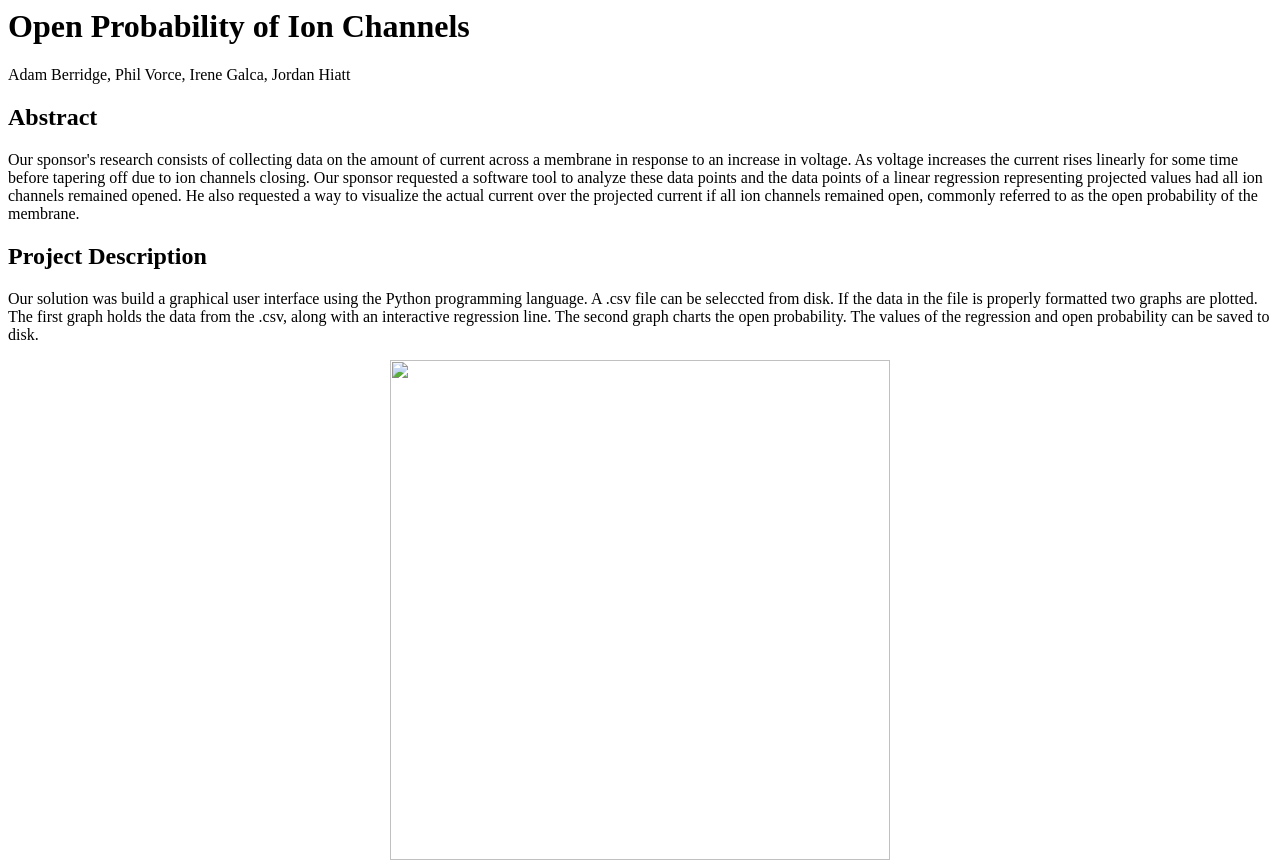
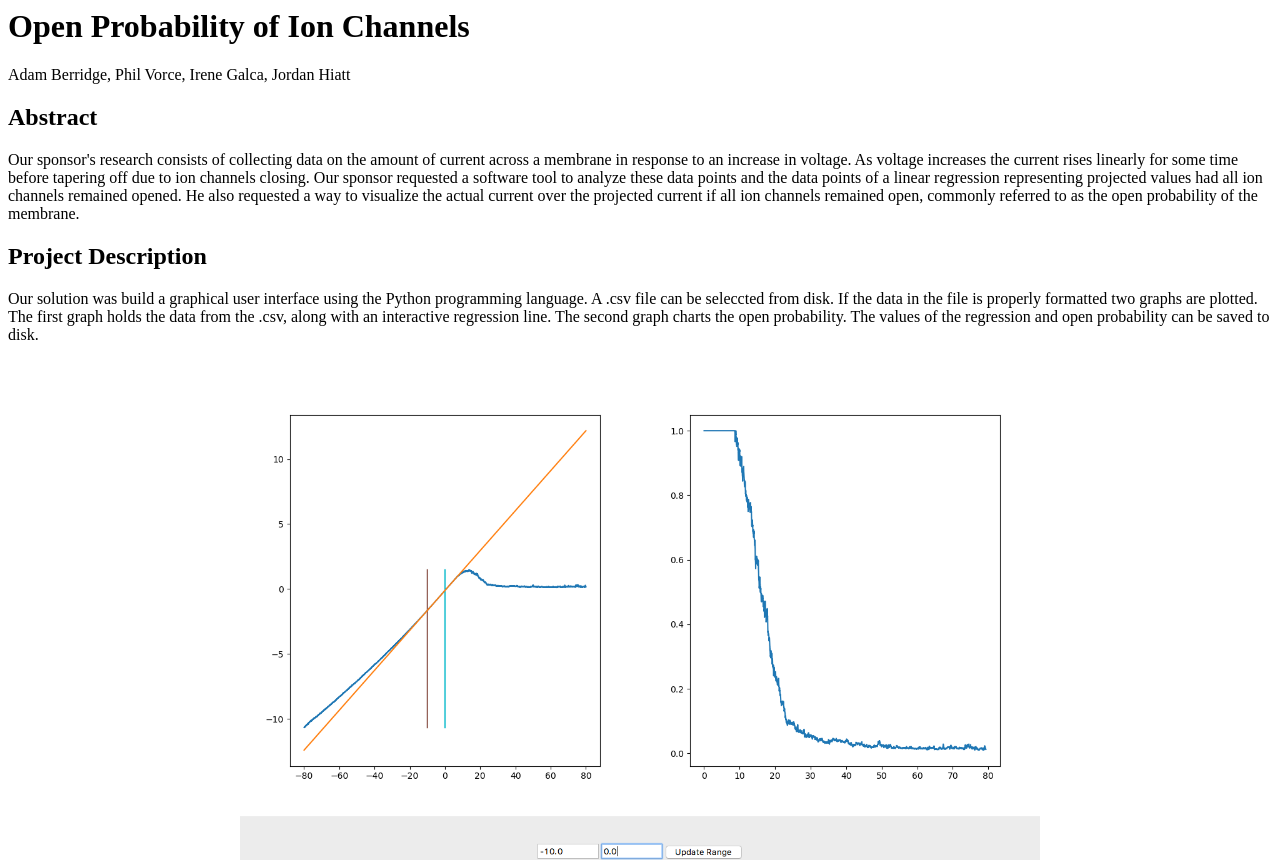
Before and after one commit to cs481-ekh/s21-team-ion, a plain HTML site: page index.html in a window 1280 px wide. Drawn offline with Linux system fonts and the light colour scheme.

Commit message:
Update index.html

```diff
--- a/index.html
+++ b/index.html
@@ -40,4 +40,4 @@
         </p>
       </div>
 
-      <img src="![open_prob](https://user-images.githubusercontent.com/54647602/115256866-d6b76000-a0ec-11eb-85b5-f4786f1cb8ee.png)" style="width:auto; height:500px; display:block; margin-left:auto; margin-right:auto;">
+      <img src="open_prob.png" style="width:auto; height:500px; display:block; margin-left:auto; margin-right:auto;">
```
